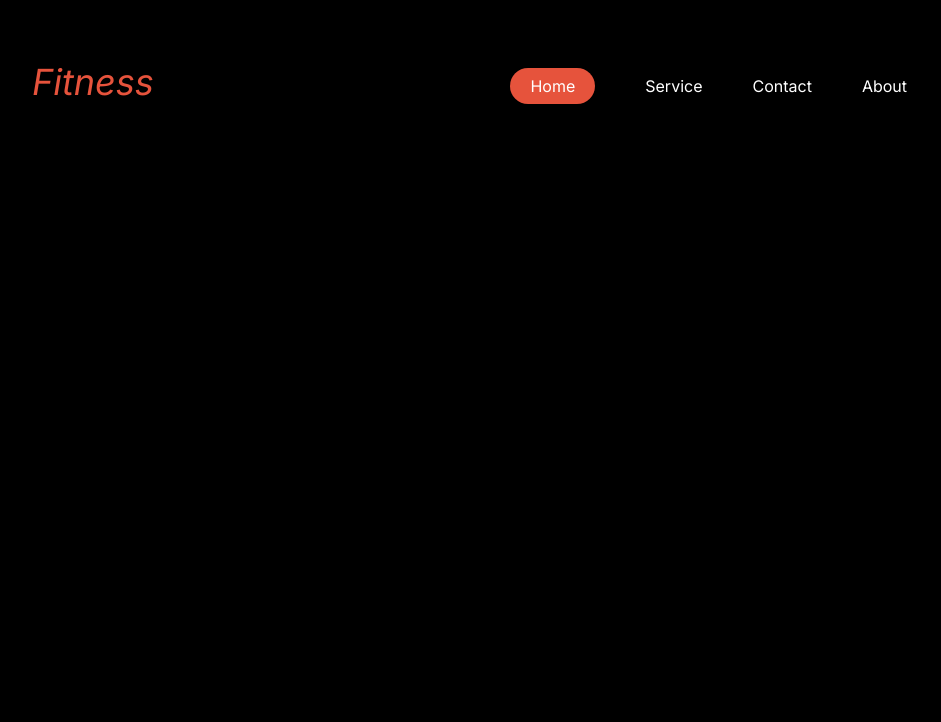
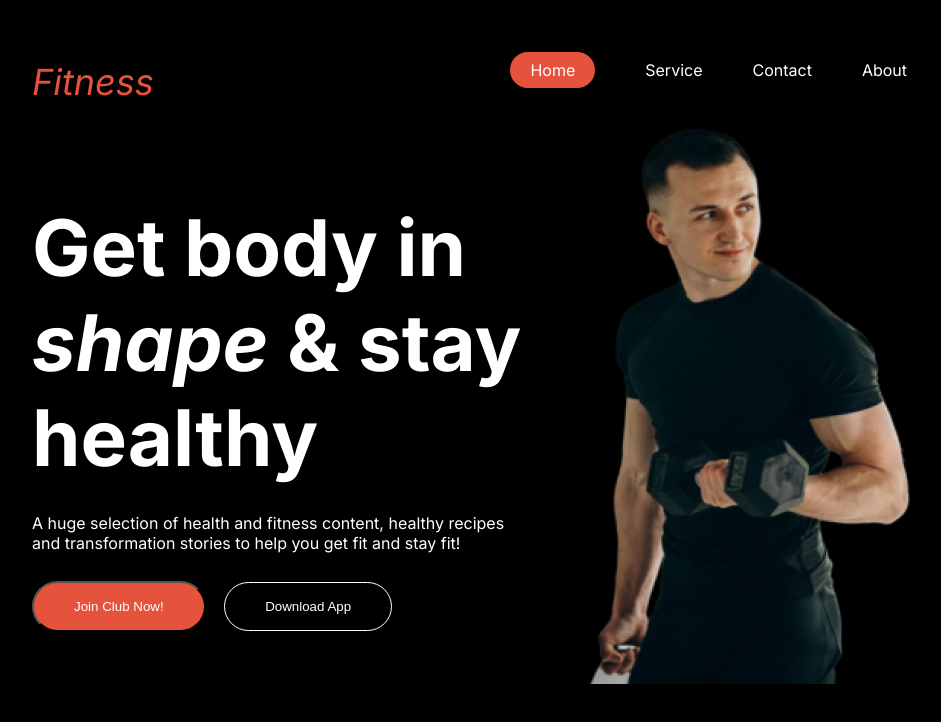
Before and after one commit to Rabby1062/fitness, a plain HTML site: page index.html in a window 1280 px wide. Shown: the whole page, without its empty margins (158-1099 px from the left). Drawn offline with Linux system fonts and the light colour scheme.

Commit message:
banner added

```diff
--- a/index.html
+++ b/index.html
@@ -27,5 +27,28 @@
     </header>
 
     <!-- header end -->
+    <!-- banner start  -->
+    <section class="banner">
+      <div class="text">
+        <h1>
+          Get body in <br /><span class="span">shape</span> & stay <br />
+          healthy
+        </h1>
+        <p>
+          A huge selection of health and fitness content, healthy recipes
+          <br />and transformation stories to help you get fit and stay fit!
+        </p>
+        <div class="banner-btn">
+          <button class="btn-primary">Join Club Now!</button>
+          <button class="btn-outline">Download App</button>
+        </div>
+      </div>
+
+      <div class="image">
+        <img src="img/man.png" alt="" />
+      </div>
+    </section>
+
+    <!-- banner end -->
   </body>
 </html>
--- a/style/style.css
+++ b/style/style.css
@@ -1,6 +1,12 @@
+* {
+  margin: 0;
+  padding: 0;
+}
+
 body {
   margin: 0;
   padding: 0;
+  font-size: 16px;
   overflow-x: hidden;
   font-family: "Inter", sans-serif;
   background-color: #000000;
@@ -41,3 +47,45 @@ header .logo {
   font-weight: 800px;
   font-style: italic;
 }
+
+/* banner start */
+.banner {
+  display: flex;
+  justify-content: space-between;
+  padding: 0 190px;
+}
+.text {
+  color: #fff;
+  max-width: 600px;
+  margin-top: 96px;
+}
+.text h1 {
+  color: #fff;
+  font-size: 78px;
+  font-weight: 900px;
+  margin-bottom: 28px;
+}
+.text h1 .span {
+  font-style: italic;
+  font-weight: 400px;
+}
+.image {
+}
+
+.btn-primary {
+  background-color: #e6533c;
+  border-radius: 42px;
+  padding: 16px 40px;
+  color: #fff;
+  margin-right: 14px;
+}
+.btn-outline {
+  background-color: transparent;
+  border-radius: 42px;
+  padding: 16px 40px;
+  color: #fff;
+  border: solid 1px #fff;
+}
+.banner-btn {
+  margin-top: 28px;
+}
```
Also changed, not shown: img/man.png (added).
